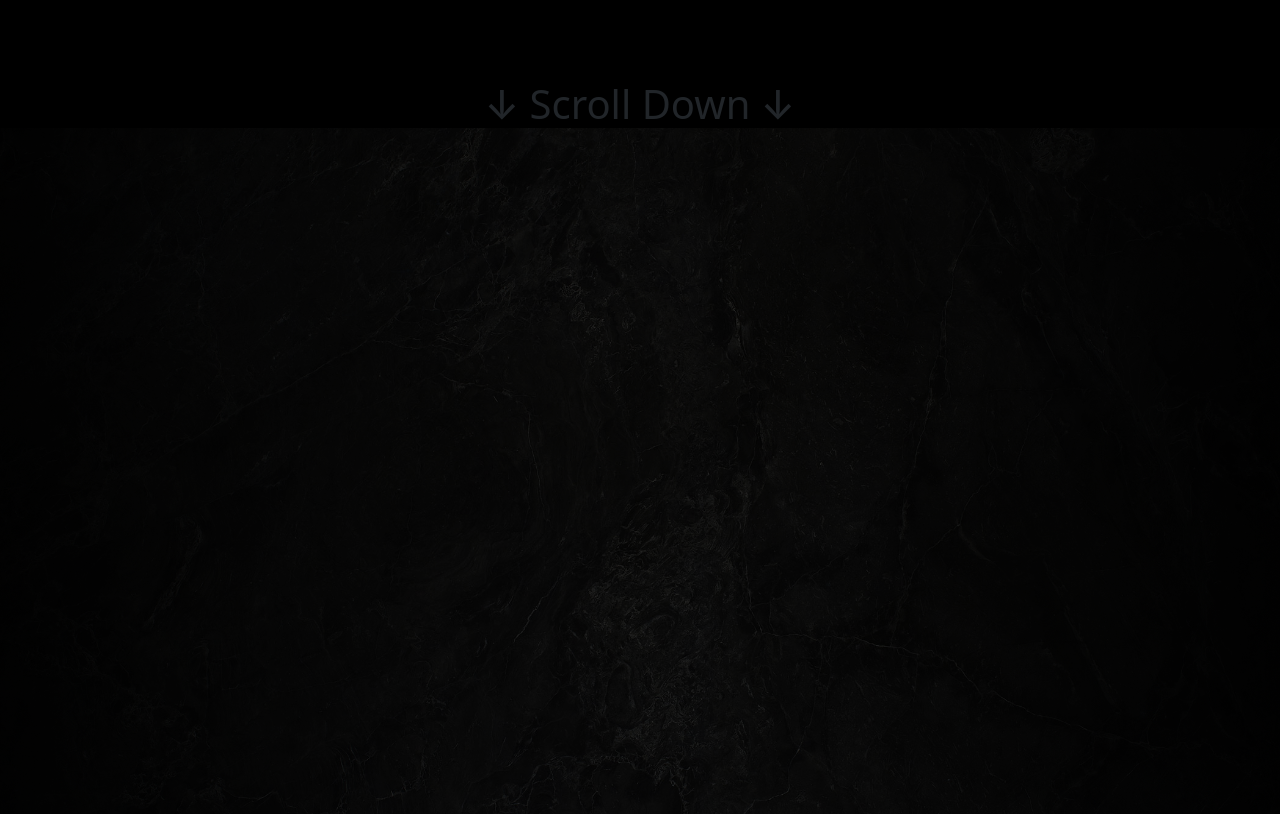
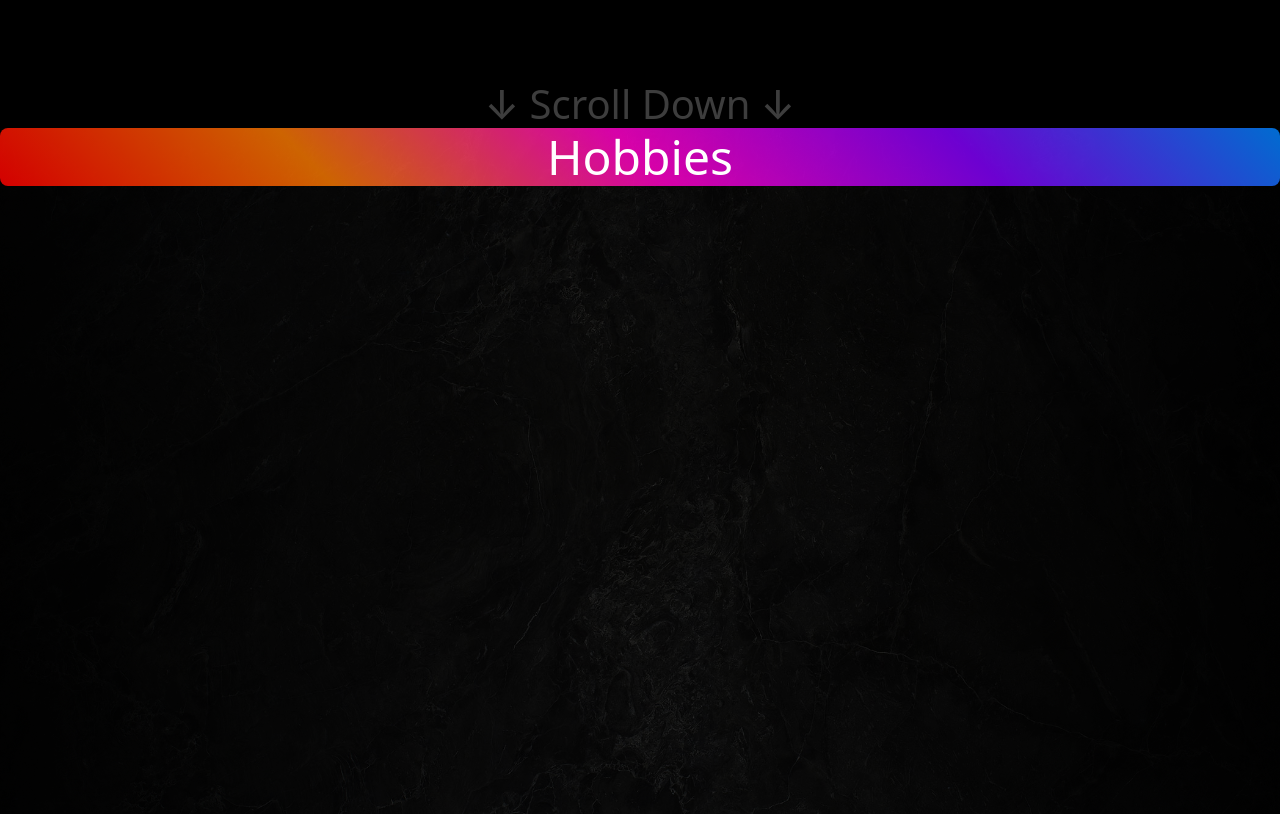
Before and after one commit to BlakeBuchholz/GalaxyPortfolio, a website: page Public/index.html in a window 1280 px wide. Shown: the part 802-1616 px from the top of the page. Drawn offline with nearby package versions, Linux system fonts and the light colour scheme.

Commit message:
Edited navbar border colors, changed navbar brightness, and added hobby section header styles.

```diff
--- a/Public/styles.css
+++ b/Public/styles.css
@@ -3,12 +3,14 @@
 .navbar {
   background-image: url("/marble-background-dark.jpg");
   background-size: cover;
+  filter: brightness(110%);
 }
 
 .navbar-Border {
   height: .5rem;
   min-width: 100vh;
-  background-color: #000000;
+  background-image: linear-gradient(45deg, #ff0000d3 ,#ff7b00cc ,#ff00c8d5, #8400ffd0, #0084ffd0);
+  filter: brightness(70%);
 }
 
 
@@ -175,13 +177,13 @@ background: linear-gradient(111.3deg, #5eff00 9.6%, #008307 93.6%);
     padding: 1rem 1rem 0rem 2rem;
     margin: auto;
     margin-top: 5rem;
-    border-image: linear-gradient(45deg, rgba(237, 0, 245, 0.856), rgba(216, 140, 0, 0.863)) 1;
+    border-image: linear-gradient(45deg, rgb(245, 0, 192), rgba(0, 227, 235, 0.712)) 1;
     overflow-y: auto;
   }
 
   .home-Content-Header {
     text-align: center;
-    background: -webkit-linear-gradient(#e79213, #9e00b3);
+    background: -webkit-linear-gradient(#ffa011, #8400ff);
     background-clip: text;
     -webkit-background-clip: text;
     -webkit-text-fill-color: transparent;
@@ -428,7 +430,7 @@ background: linear-gradient(111.3deg, #5eff00 9.6%, #008307 93.6%);
     text-align: center;
     background-color: rgba(0, 0, 0, 0.9);
     position:relative;
-
+    border-bottom-right-radius: -50%;
   }
 
   .marble-Span {
@@ -436,6 +438,7 @@ background: linear-gradient(111.3deg, #5eff00 9.6%, #008307 93.6%);
   }
 
   .marble-Span-Text {
+    color: #3d3d3d;
     margin: 0px;
     padding: 0px;
   }
@@ -443,17 +446,30 @@ background: linear-gradient(111.3deg, #5eff00 9.6%, #008307 93.6%);
   .marble-Section {
    margin: 0px;
    padding: 0px;
-   overflow-x: hidden;
+   overflow-y: hidden;
   }
 
   .marble-Img {
    filter: brightness(40%);
+   position: absolute;
    background-repeat: no-repeat;
    background-size: cover;
-   margin: 0px;
-   padding: 0px;
-   height: 100vh;
-   width: 100vw;
+   max-width: 100%;
    z-index: -1;
+
+
+}
+
+.hobbies-Header-Container {
+  position: relative;
+  z-index: 1;
+  text-align: center;
+  border-radius: .5rem;
+  background-image: linear-gradient(45deg, #ff0000d3 ,#ff7b00cc ,#ff00c8d5, #8400ffd0, #0084ffd0);
+}
+
+.hobbies-Header {
+  color: #ffffff;
+  font-size: 3rem;
 }
 /* Marble hobbies section END */
```
